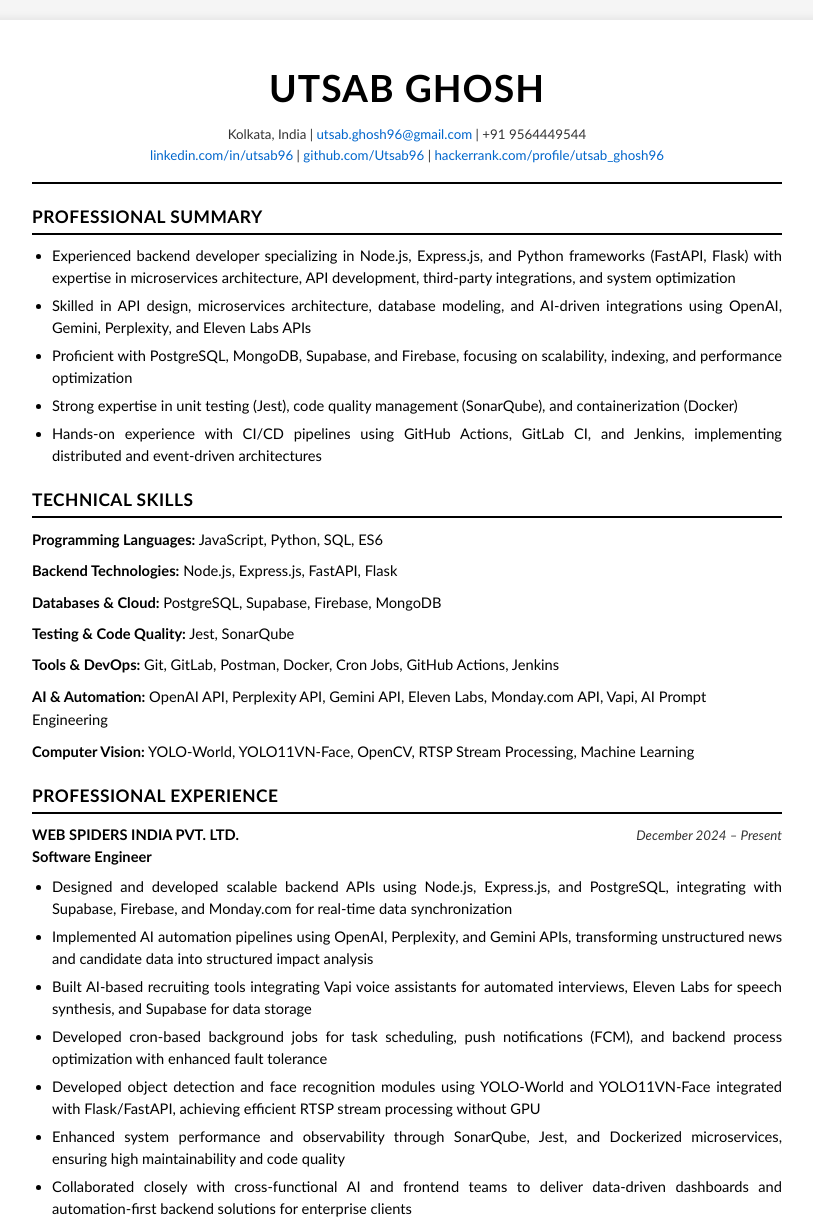
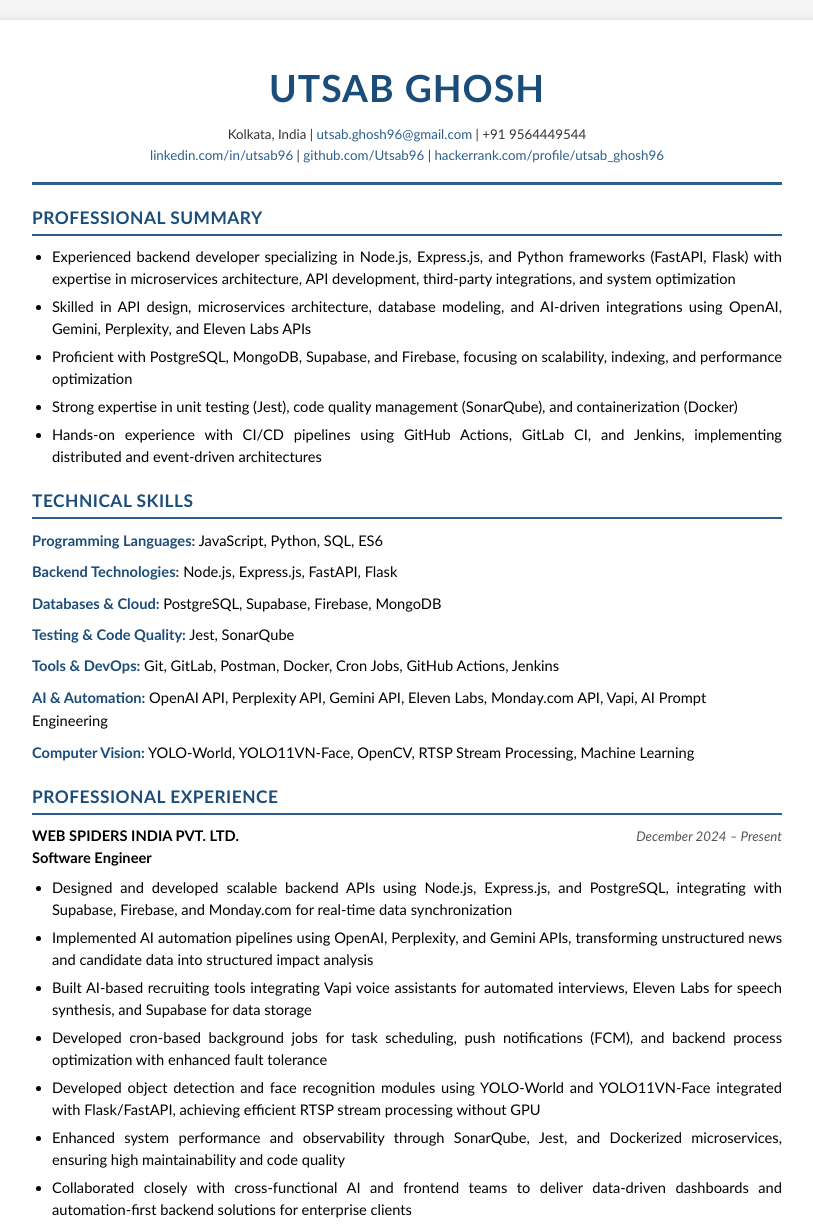
Before and after one commit to Utsab96/cv, a plain HTML site: page index.html in a window 1280 px wide. Shown: the top 1224 px of the page, without its empty margins (233-1046 px from the left). Drawn offline with Linux system fonts and the light colour scheme.

Commit message:
Update index.html

```diff
--- a/index.html
+++ b/index.html
@@ -31,7 +31,7 @@
         .header {
             text-align: center;
             margin-bottom: 20px;
-            border-bottom: 2px solid #000000;
+            border-bottom: 3px solid #2c5f8d;
             padding-bottom: 15px;
         }
 
@@ -39,7 +39,7 @@
             font-size: 28pt;
             font-weight: bold;
             margin-bottom: 8px;
-            color: #000000;
+            color: #1a4d7a;
             letter-spacing: 1px;
         }
 
@@ -50,7 +50,7 @@
         }
 
         .contact-info a {
-            color: #0066cc;
+            color: #2c5f8d;
             text-decoration: none;
         }
 
@@ -61,11 +61,11 @@
         .section-title {
             font-size: 13pt;
             font-weight: bold;
-            color: #000000;
+            color: #1a4d7a;
             text-transform: uppercase;
             margin-bottom: 10px;
             padding-bottom: 3px;
-            border-bottom: 2px solid #000000;
+            border-bottom: 2px solid #2c5f8d;
             letter-spacing: 0.5px;
         }
 
@@ -91,7 +91,7 @@
 
         .location-date {
             font-size: 10pt;
-            color: #333333;
+            color: #555555;
             font-style: italic;
             margin-top: 2px;
         }
@@ -125,7 +125,7 @@
 
         .skill-category strong {
             font-weight: bold;
-            color: #000000;
+            color: #1a4d7a;
         }
 
         .education-block {
@@ -145,7 +145,7 @@
 
         .project-meta {
             font-size: 10pt;
-            color: #333333;
+            color: #555555;
             font-style: italic;
             margin-bottom: 8px;
         }
@@ -314,7 +314,7 @@
             <div class="content-block">
                 <ul class="bullet-list">
                     <li>HackerRank 3-Star in Problem Solving and Python</li>
-                    <li>AI-ML Certifications from AILABS</li>
+                    <li>AI-ML Certifications from <a href="https://drive.google.com/file/d/1VITY_W02kWN0JUHi3U1-8vbI0zR5M0xI/view?usp=drive_link" target="_blank">AILABS</a></li>
                 </ul>
             </div>
         </section>
```
